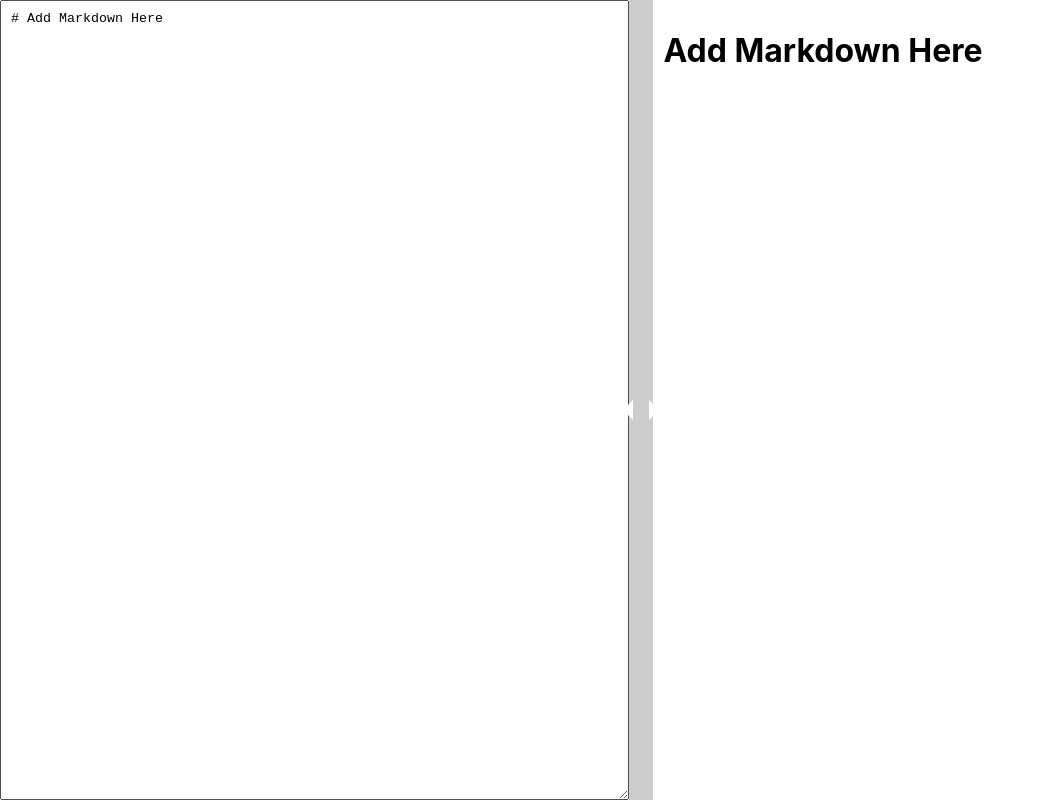
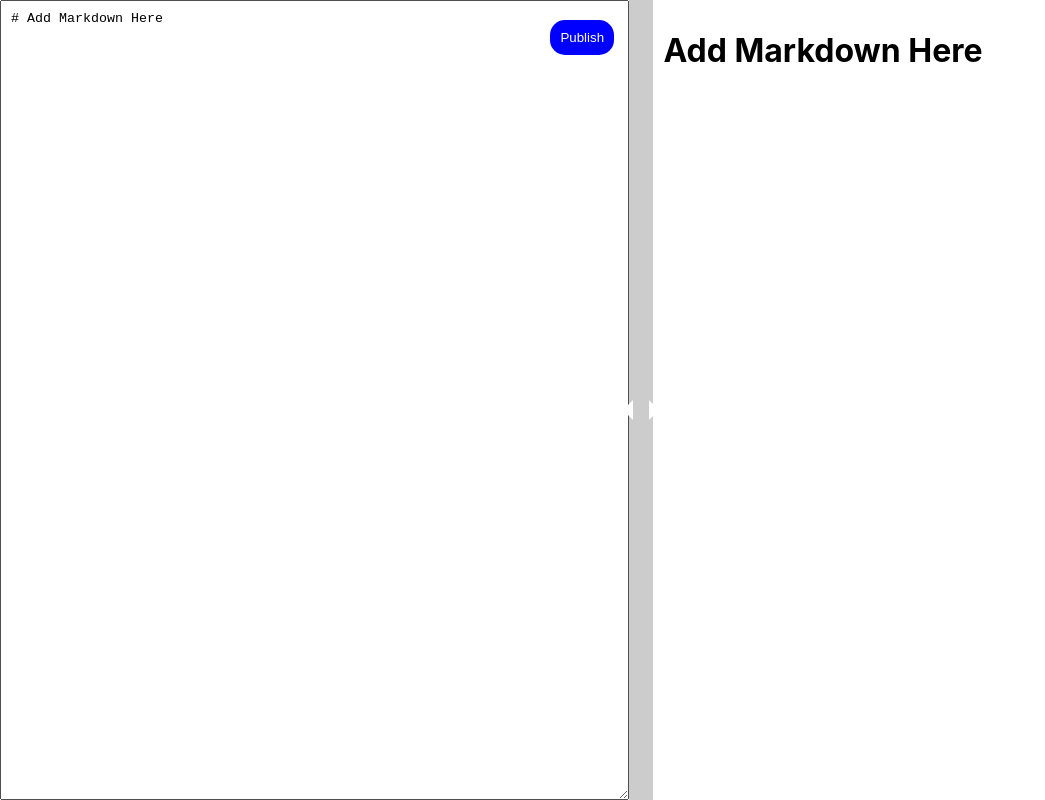
Before and after one commit to cosmycx/wikied, a React (Create React App) app in the folder fe/: page / in a window 1280 px wide. Shown: the whole page, without its empty margins (0-1045 px from the left). Built offline with nearby package versions, Linux system fonts and the light colour scheme.

Commit message:
added publish button

```diff
--- a/fe/src/Editor/Editor.component.js
+++ b/fe/src/Editor/Editor.component.js
@@ -1,17 +1,23 @@
-import React, {Fragment, useState} from 'react';
+import React, {useState} from 'react';
 import {
   Markdown,
   VerticalHandler,
   Preview
 } from './modules';
+import { saveMarkdownFiles } from '../utils/api';
 import './styles.scss';
 
 export default () => {
   const [markdown, setMarkdown] = useState('# Add Markdown Here');
   const [viewWidths, setViewWidths] = useState({left: 49, right: 49});
 
+  const publish = function() {
+    saveMarkdownFiles(markdown, 'Sally');
+  }
+
   return (
     <div className="editor">
+      <button style={{left: viewWidths.left - 6 + '%'}} onClick={publish}>Publish</button>
       {/* setting inline style. Eventually these will be set by a drag handler on the verticalhandler */}
       <Markdown {...{markdown, setMarkdown}} width={viewWidths.left}/>
       <VerticalHandler {...{viewWidths, setViewWidths}}/>
--- a/fe/src/Editor/styles.scss
+++ b/fe/src/Editor/styles.scss
@@ -2,6 +2,21 @@ $light-grey: #ccc;
 .editor {
   display: flex;
   max-height: 100vh;
+  & > button {
+    position: absolute;
+    left: 44%;
+    top: 20px;
+    border: none;
+    border-radius: 15px;
+    color: white;
+    padding: 10px;
+    background-color: blue;
+    transition: background-color .3s ease-in;
+    &:hover {
+      background-color: green;
+      cursor: pointer;
+    }
+  }
   &__markdown {
     padding: 10px;
   }
--- /dev/null
+++ b/fe/src/utils/api.js
@@ -0,0 +1,15 @@
+//const ES_API = "somewhereongoogle.com";
+
+function toJSON(response) {
+  // why do this: https://www.tjvantoll.com/2015/09/13/fetch-and-errors/
+  if(!response.ok) {
+    throw Error(response.statusText);
+  }
+  return response.json();
+}
+
+export function saveMarkdownFiles(body, user) {
+  alert(user, 'your markdown is all saved');
+  console.log(body);
+  //return fetch(ES_API).then(toJSON);
+}
```
